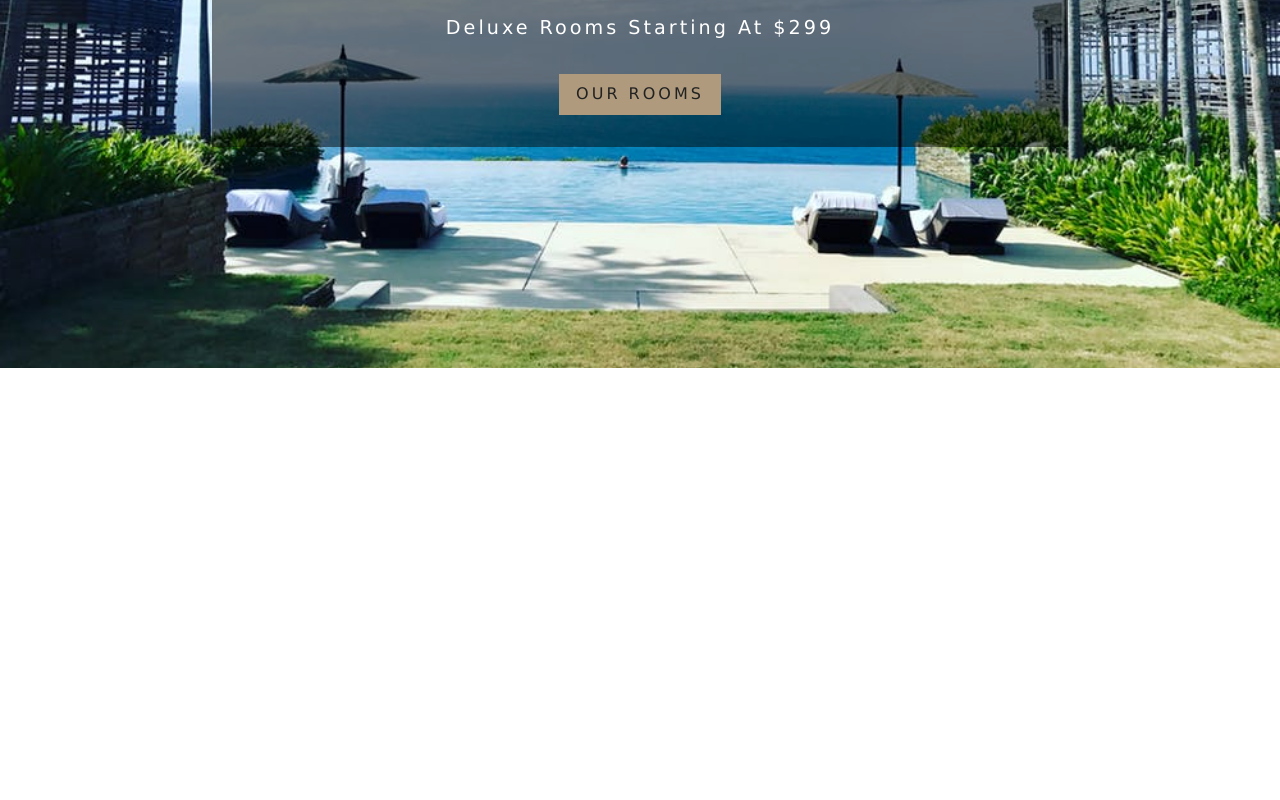
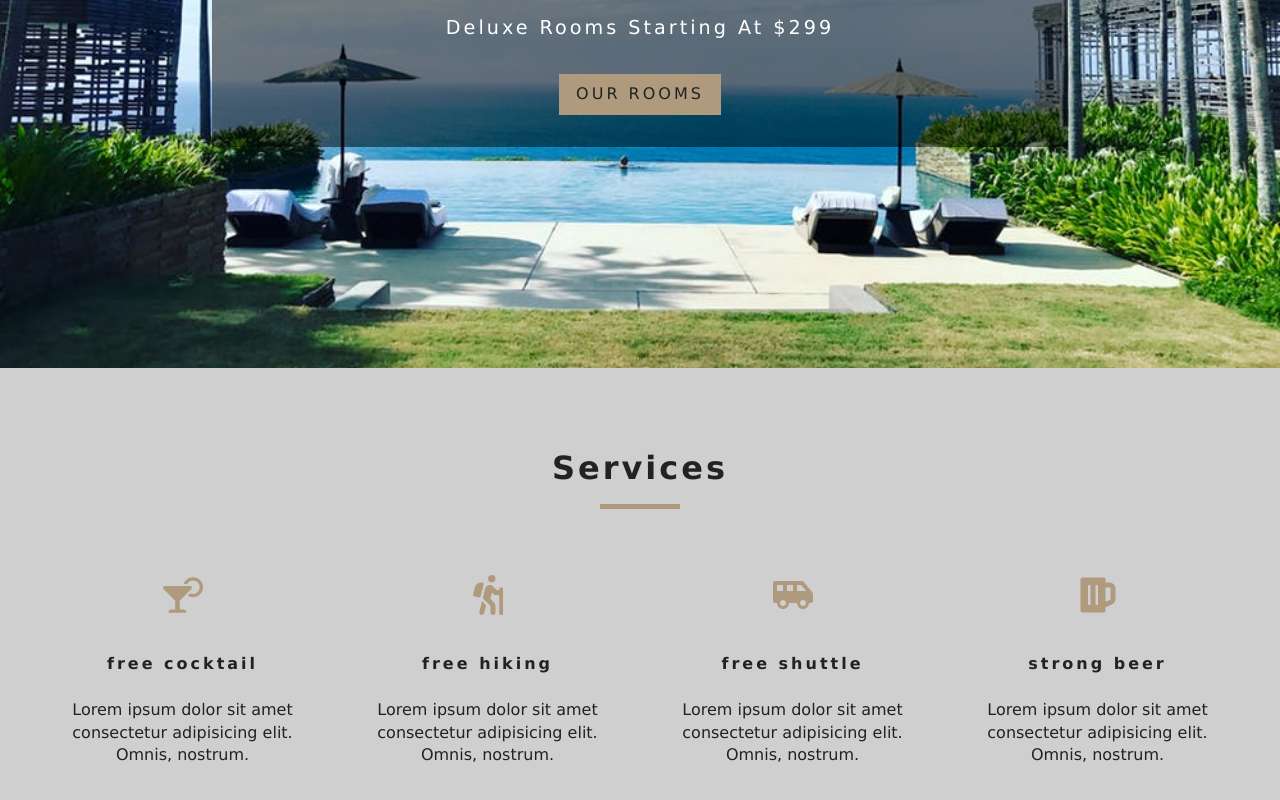
Before and after one commit to elmer-mendoza/gm-resort, a React (Create React App) app: page / in a window 1280 px wide. Shown: the part 432-1232 px from the top of the page. Before the commit the page ends 800 px from the top, so only its background shows below. Built offline with nearby package versions, Linux system fonts and the light colour scheme.

Commit message:
services

```diff
--- a/src/App.css
+++ b/src/App.css
@@ -231,11 +231,10 @@
 /* services */
 .services {
   padding: 5rem 0;
-}
-.services {
   background: var(--darkGrey);
   text-align: center;
 }
+
 .services-center {
   width: 90vw;
   margin: 0 auto;
--- /dev/null
+++ b/src/components/Services.js
@@ -0,0 +1,49 @@
+import React, { Component } from 'react';
+import Title from "./Title";
+import {FaCocktail, FaHiking, FaShuttleVan, FaBeer} from "react-icons/fa";
+
+export default class Services extends Component {
+    state={
+        services: [
+            {
+                icon: <FaCocktail/>,
+                title: "free cocktail" ,
+                info: "Lorem ipsum dolor sit amet consectetur adipisicing elit. Omnis, nostrum."
+            },
+            {
+                icon: <FaHiking/>,
+                title: "free hiking" ,
+                info: "Lorem ipsum dolor sit amet consectetur adipisicing elit. Omnis, nostrum."
+            },
+            {
+                icon: <FaShuttleVan/>,
+                title: "free shuttle" ,
+                info: "Lorem ipsum dolor sit amet consectetur adipisicing elit. Omnis, nostrum."
+            },
+            {
+                icon: <FaBeer/>,
+                title: "strong beer" ,
+                info: "Lorem ipsum dolor sit amet consectetur adipisicing elit. Omnis, nostrum."
+            },
+        ]
+    }
+    render() {
+        return (
+            <section className="services">
+               <Title title="services"/>
+                    <div className="services-center">
+                        {this.state.services.map((service,index)=>{
+                            const {icon,title,info} = service
+                            return (
+                                <article key={index} className="service">
+                                    <span>{icon}</span>
+                                    <h6>{title}</h6>
+                                    <p>{info}</p>
+                                </article>
+                            )
+                        })}
+                    </div>
+            </section>
+        )
+    }
+}
--- /dev/null
+++ b/src/components/Title.js
@@ -0,0 +1,10 @@
+import React from 'react'
+
+export default function Title({title}) {
+    return (
+        <div className="section-title">
+            <h4>{title}</h4>
+            <div/>
+        </div>
+    )
+}
--- a/src/pages/Home.js
+++ b/src/pages/Home.js
@@ -2,16 +2,21 @@
 import Hero from '../components/Hero';
 import Banner from '../components/Banner';
 import {Link} from 'react-router-dom';
+import Services from "../components/Services"
+
 
 const Home = () => {
     return (
+       <>
         <Hero>
             <Banner title="luxurious rooms" subtitle="deluxe rooms starting at $299" >
             <Link to="/rooms" className="btn-primary">
                 our rooms
             </Link>
             </Banner>
-      </Hero>
+        </Hero>
+        <Services/>
+       </>
 
     )
 }
--- a/src/pages/Rooms.js
+++ b/src/pages/Rooms.js
@@ -1,9 +1,17 @@
 import React from 'react';
-import Hero from "../components/Hero"
+import Hero from "../components/Hero";
+import Banner from "../components/Banner";
+import {Link} from "react-router-dom";
 
 const Rooms = () => {
     return (
-        <Hero hero="roomsHero"></Hero>
+        <Hero hero="roomsHero">
+            <Banner title="our rooms">
+                <Link to="/" className="btn-primary" >
+                    return home
+                </Link>
+            </Banner>
+        </Hero>
     )
 }
 
```
